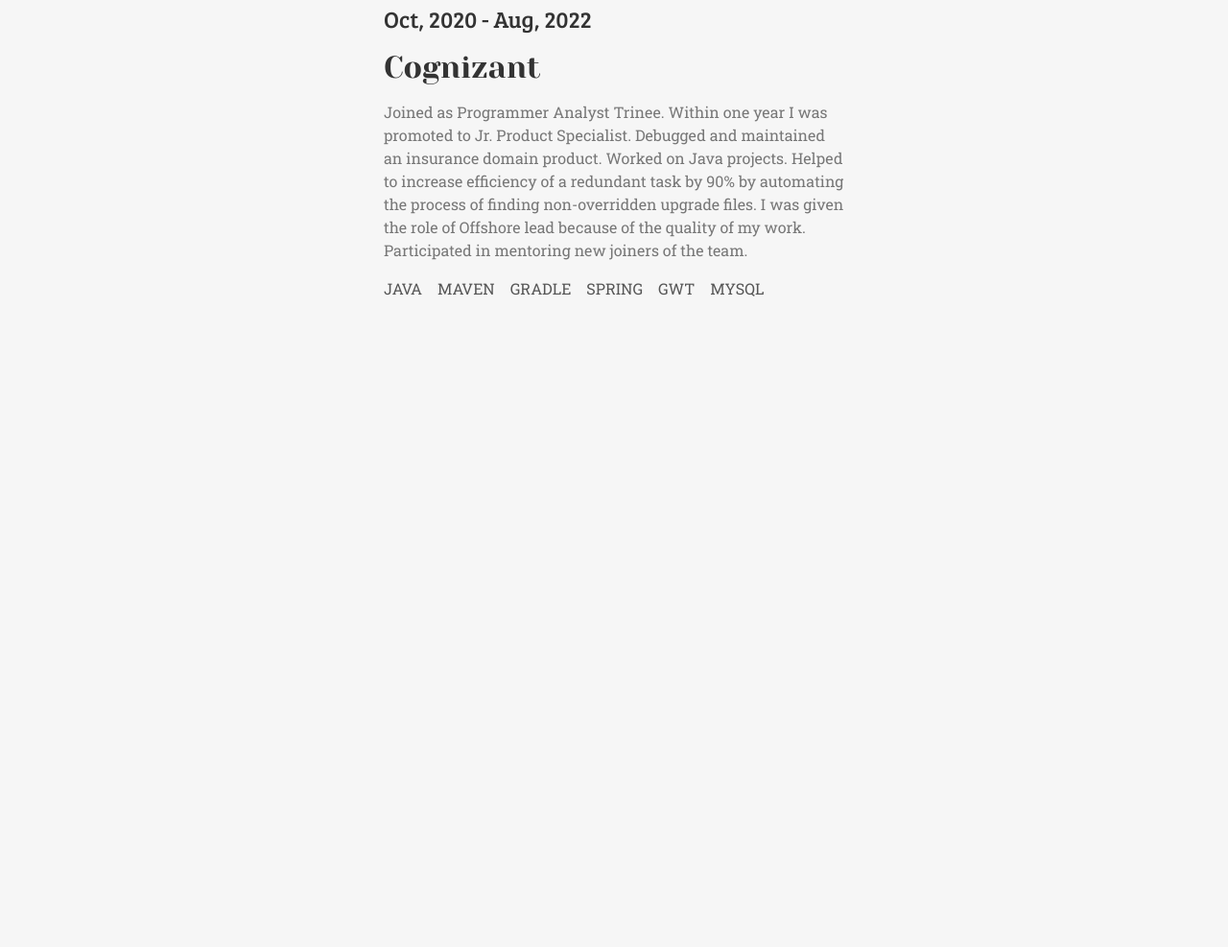
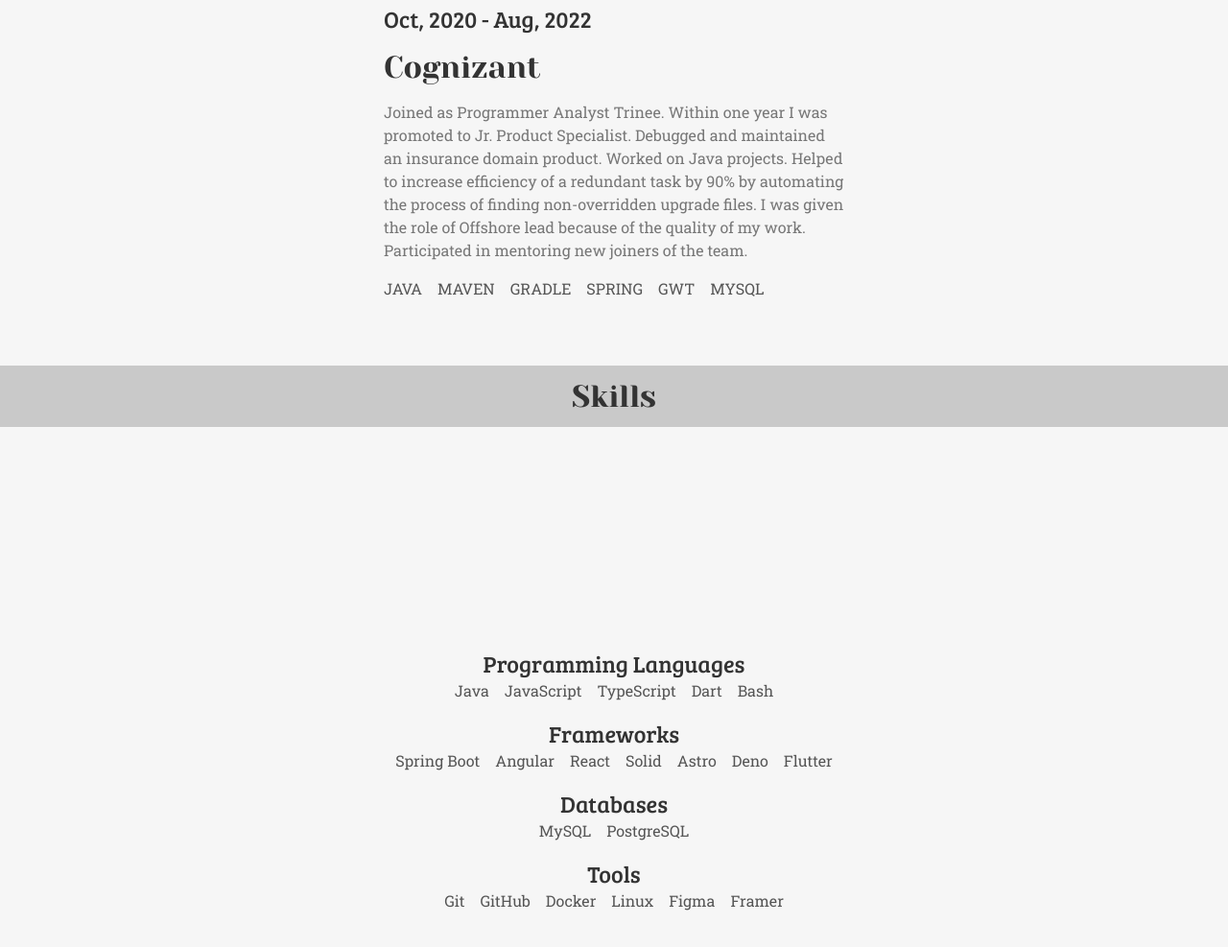
Before and after one commit to RitamChakraborty/RitamChakraborty.github.io, an Astro site: page / in a window 1280 px wide. Shown: the part 2019-3006 px from the top of the page at 96% size. Before the commit the page ends 2400 px from the top, so only its background shows below. Built offline with nearby package versions, Linux system fonts and the light colour scheme; Astro itself is replaced by a stand-in of ours.

Commit message:
Create skill section

```diff
--- a/src/layouts/MainLayout.astro
+++ b/src/layouts/MainLayout.astro
@@ -2,9 +2,11 @@
 import Landing from '../sections/Landing.astro';
 import AboutMe from '../sections/AboutMe.astro';
 import Experience from '../sections/Experience.astro';
+import Skill from '../sections/Skill.astro';
 ---
 <main>
     <Landing />
     <AboutMe />
     <Experience />
+    <Skill />
 </main>
--- a/src/scss/global.scss
+++ b/src/scss/global.scss
@@ -99,6 +99,12 @@
     gap: var(--unit);
 }
 
+.flow-hoirizontal {
+    display: flex;
+    column-gap: var(--unit);
+    flex-wrap: wrap;
+}
+
 header {
     background-color: var(--clr-accent);
     height: 8vh;
--- /dev/null
+++ b/src/sections/Skill.astro
@@ -0,0 +1,77 @@
+---
+import Header from '../layouts/Header.astro';
+const programmingLanguages = [
+    'Java',
+    'JavaScript',
+    'TypeScript',
+    'Dart',
+    'Bash'
+];
+const frameWorks = [
+    'Spring Boot',
+    'Angular',
+    'React',
+    'Solid',
+    'Astro',
+    'Deno',
+    'Flutter'
+];
+const databases = [
+    'MySQL',
+    'PostgreSQL'
+];
+const tools = [
+    'Git',
+    'GitHub',
+    'Docker',
+    'Linux',
+    'Figma',
+    'Framer'
+];
+---
+
+<Header>
+    <h2>Skills</h2>
+</Header>
+<section id="Skill" class="has-header">
+    <div class="container flow">
+        <div>
+            <h3>Programming Languages</h3>
+            <div class="flow-hoirizontal">
+                {programmingLanguages.map(i => <p>{i}</p>)}
+            </div>
+        </div>
+        <div>
+            <h3>Frameworks</h3>
+            <div class="flow-hoirizontal">
+                {frameWorks.map(i => <p>{i}</p>)}
+            </div>
+        </div>
+        <div>
+            <h3>Databases</h3>
+            <div class="flow-hoirizontal">
+                {databases.map(i => <p>{i}</p>)}
+            </div>
+        </div>
+        <div>
+            <h3>Tools</h3>
+            <div class="flow-hoirizontal">
+                {tools.map(i => <p>{i}</p>)}
+            </div>
+        </div>
+</section>
+
+<style lang="scss">
+    #Skill {
+        display: flex;
+        align-items: center;
+
+        h3 {
+            text-align: center;
+        }
+
+        .flow-hoirizontal {
+            justify-content: center;
+        }
+    }
+</style>
```
